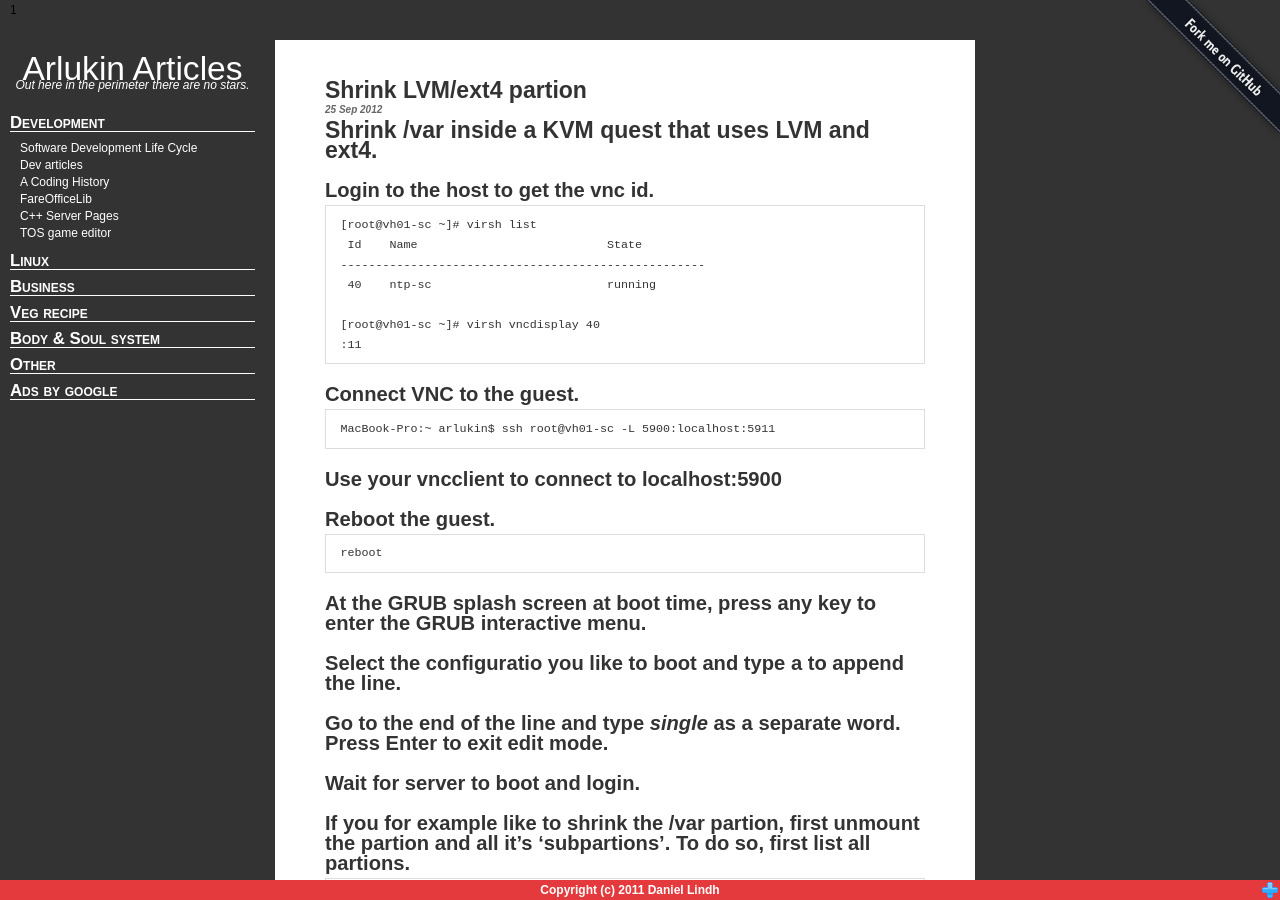
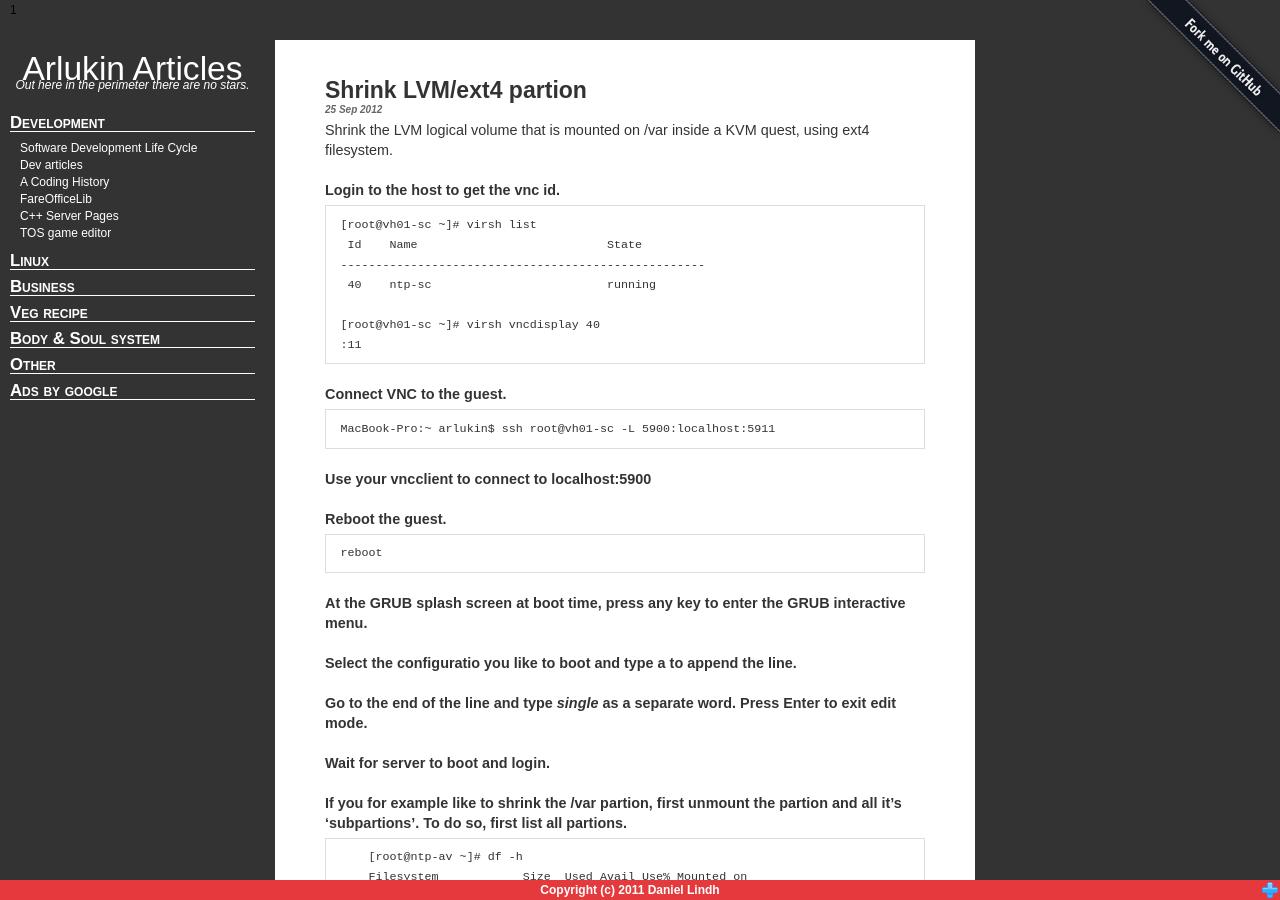
Before and after one commit to arlukin/arlukin.github.io, a Jekyll site: the page built from posts/linux/_posts/2012-09-25-shrink-lvm-ext4-for-kvm-quest.md, in a window 1280 px wide and 900 px high. Built offline with Jekyll 4.4.1, drawn with Linux system fonts in a browser that asks for light colours; Markdown is read by kramdown in place of the engine named in the settings; comment, search, counter and statistics services are not loaded.

Commit message:
Nicer formating for lvm shrink guide

```diff
--- a/posts/linux/_posts/2012-09-25-shrink-lvm-ext4-for-kvm-quest.md
+++ b/posts/linux/_posts/2012-09-25-shrink-lvm-ext4-for-kvm-quest.md
@@ -3,9 +3,9 @@ layout: post
 title: Shrink LVM/ext4 partion
 ---
 
-# Shrink /var inside a KVM quest that uses LVM and ext4.
+Shrink the LVM logical volume that is mounted on /var inside a KVM quest, using ext4 filesystem.
 
-## Login to the host to get the vnc id.
+### Login to the host to get the vnc id.
 
     [root@vh01-sc ~]# virsh list
      Id    Name                           State
@@ -16,25 +16,25 @@ title: Shrink LVM/ext4 partion
     :11
 
 
-## Connect VNC to the guest.
+### Connect VNC to the guest.
 
     MacBook-Pro:~ arlukin$ ssh root@vh01-sc -L 5900:localhost:5911
 
-## Use your vncclient to connect to localhost:5900
+### Use your vncclient to connect to localhost:5900
 
-## Reboot the guest.
+### Reboot the guest.
 
     reboot
 
-## At the GRUB splash screen at boot time, press any key to enter the GRUB interactive menu.
+### At the GRUB splash screen at boot time, press any key to enter the GRUB interactive menu.
 
-## Select the configuratio you like to boot and type a to append the line.
+### Select the configuratio you like to boot and type a to append the line.
 
-## Go to the end of the line and type *single* as a separate word. Press Enter to exit edit mode.
+### Go to the end of the line and type *single* as a separate word. Press Enter to exit edit mode.
 
-## Wait for server to boot and login.
+### Wait for server to boot and login.
 
-## If you for example like to shrink the /var partion, first unmount the partion and all it's 'subpartions'. To do so, first list all partions.
+### If you for example like to shrink the /var partion, first unmount the partion and all it's 'subpartions'. To do so, first list all partions.
 
         [root@ntp-av ~]# df -h
         Filesystem            Size  Used Avail Use% Mounted on
@@ -53,34 +53,34 @@ title: Shrink LVM/ext4 partion
         /dev/mapper/VolGroup00-vartmp
                              1008M   34M  924M   4% /var/tmp
 
-## Then unmount them
+### Then unmount them
 
     [root@ntp-av ~]# /var/log
     [root@ntp-av ~]# /var/tmp
     [root@ntp-av ~]# /var
 
 
-## Before you can shrink the partion, it must be check for errors.
+### Before you can shrink the partion, it must be check for errors.
 
     e2fsck -f /dev/mapper/VolGroup00-var
 
-## Shrink ext4 and then the LV to the desired size
+### Shrink ext4 and then the LV to the desired size
 
     resize2fs -p /dev/mapper/VolGroup00-var 40G
     lvreduce -L 40G /dev/mapper/VolGroup00-var
 
-## Before continuing, run e2fsck. If it bails because the partition is too small, don't panic! The LV can still be extended with lvextend until e2fsck succeeds, e.g.: lvextend -L +1G /dev/mapper/VolGroup00-var
+### Before continuing, run e2fsck. If it bails because the partition is too small, don't panic! The LV can still be extended with lvextend until e2fsck succeeds, e.g.: lvextend -L +1G /dev/mapper/VolGroup00-var
 
     e2fsck -f /dev/mapper/VolGroup00-var
 
-## Resize the filesystem to match the LVs size.
+### Resize the filesystem to match the LVs size.
 
     resize2fs -p /dev/mapper/VolGroup00-var
 
-## Check if the resize did go without any errors.
+### Check if the resize did go without any errors.
 
     e2fsck -f /dev/mapper/VolGroup00-var
 
-## Reboot the machine
+### Reboot the machine
 
     reboot
```
